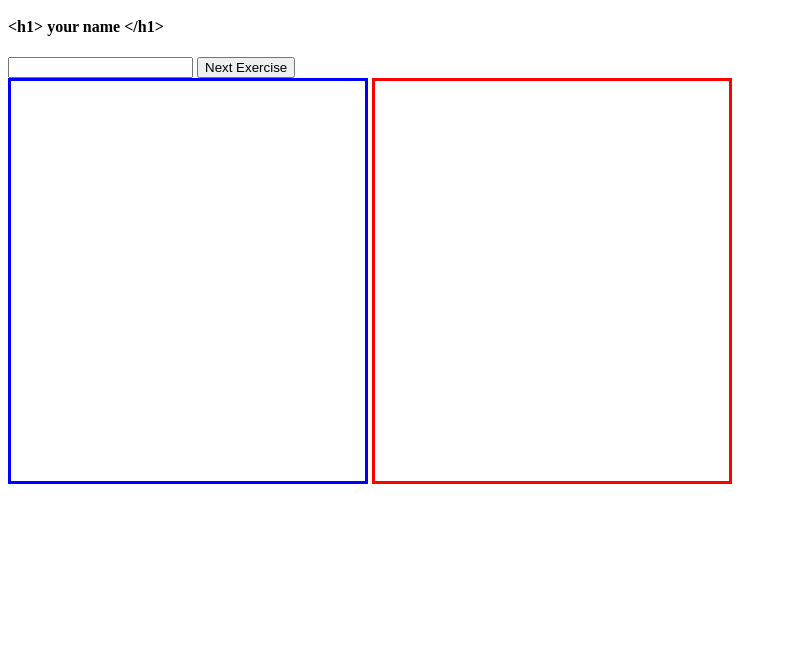
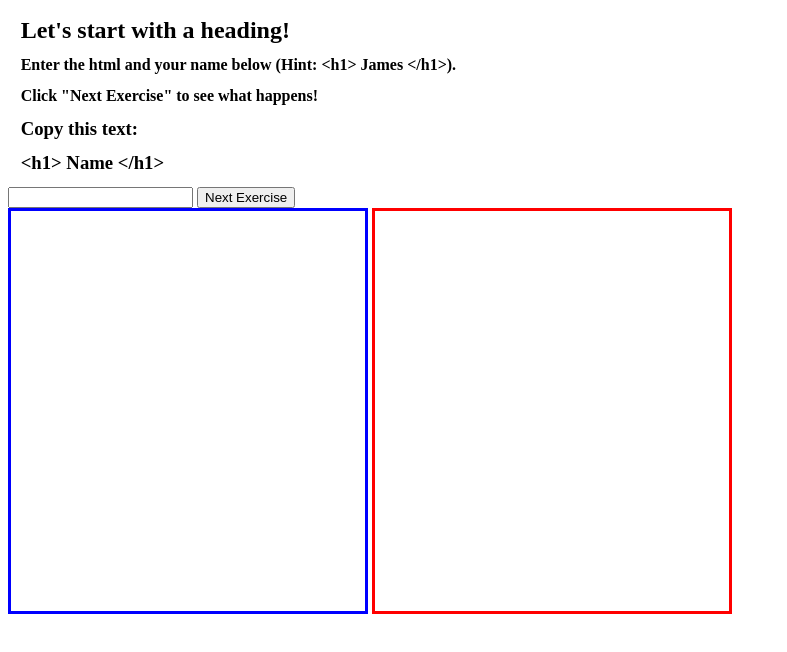
Before and after one commit to leahpwatt/kids_code_app, a website: page index.html at #/exercise2 in a window 1280 px wide. Shown: the part 50-702 px from the top of the page, without its empty margins (0-787 px from the left). Drawn offline with nearby package versions, Linux system fonts and the light colour scheme; some packages are replaced by stand-ins of ours.

Commit message:
added some explanations for the mvp

```diff
--- a/partials/exercise1.html
+++ b/partials/exercise1.html
@@ -1,4 +1,9 @@
-<h4>&lt;h1&gt; your name &lt;/h1&gt;</h4>
+<h2>Let's start with a heading!</h2>
+<h4>Enter the html and your name below (Hint: &lt;h1&gt; James &lt;/h1&gt;).</h4>
+<h4>Click "Next Exercise" to see what happens!</h4>
+<h3>Copy this text:</h3>
+<h3>&lt;h1&gt; Name &lt;/h1&gt;</h3>
+
 
 <form>
 	<input type="text" ng-model="textInput"></input>
--- a/style.css
+++ b/style.css
@@ -13,3 +13,7 @@
     border: solid blue;
     display: inline-block;
 }
+
+h2, h3, h4 {
+	margin: 1%;
+}
```
Also changed, not shown: partials/exercise2.html (+3 -1 lines), partials/exercise3.html (+5 -2 lines).
